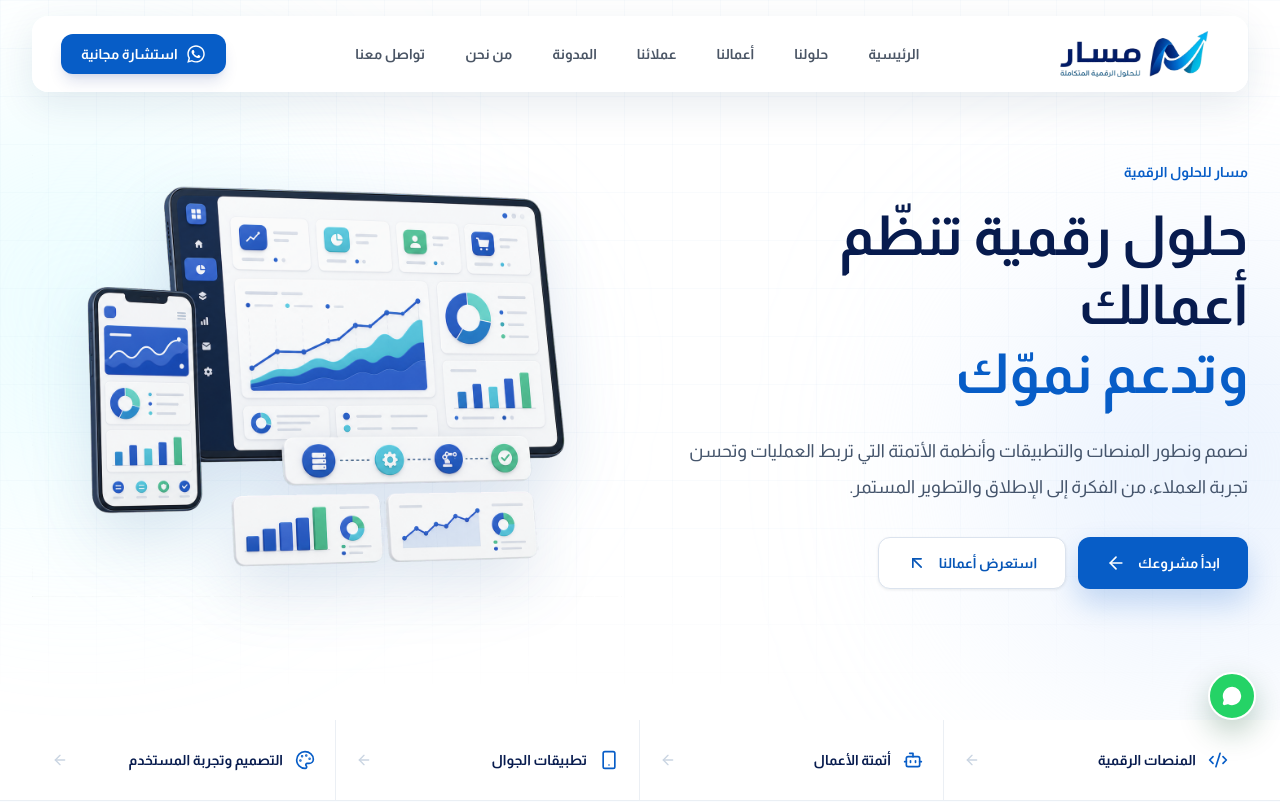
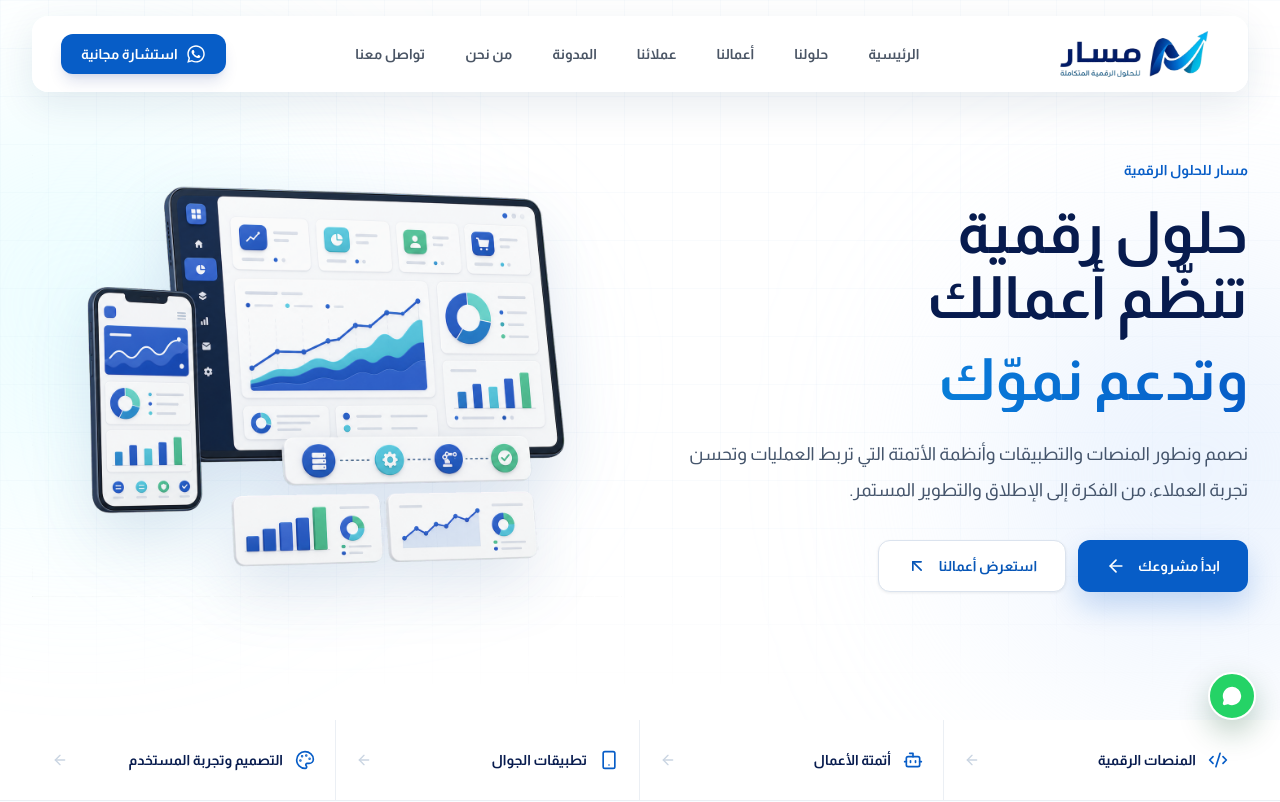
Before and after one commit to nabil-assi/masar_partner, a Next.js app: page /Website in a window 1280 px wide. Shown: the top 802 px of the page. Built offline with nearby package versions, Linux system fonts and the light colour scheme.

Commit message:
update hero section

```diff
--- a/src/app/Website/page.tsx
+++ b/src/app/Website/page.tsx
@@ -187,9 +187,11 @@ export default function Home() {
           <div className="order-1 text-right lg:col-start-1 lg:row-start-1">
             <p className="mb-5 text-sm font-extrabold text-[#075dc7]">مسار للحلول الرقمية</p>
 
-            <h1 className="max-w-3xl text-[2.4rem] font-extrabold leading-[1.35] text-[#071b4e] sm:text-5xl lg:text-[3.45rem] lg:leading-[1.25]">
-              حلول رقمية تنظّم أعمالك
-              <span className="block text-[#075dc7]">وتدعم نموّك</span>
+            <h1 className="max-w-3xl text-balance text-[2.55rem] font-extrabold leading-[1.18] tracking-normal text-[#071b4e] sm:text-5xl sm:leading-[1.16] lg:text-[3.65rem] lg:leading-[1.12]">
+              <span className="block">حلول رقمية تنظّم أعمالك</span>
+              <span className="mt-3 block bg-gradient-to-l from-[#075dc7] via-[#0a79d8] to-[#17a9c8] bg-clip-text text-transparent sm:mt-4">
+                وتدعم نموّك
+              </span>
             </h1>
 
             <p className="mt-6 max-w-xl text-base leading-8 text-slate-600 sm:text-lg sm:leading-9">
```
